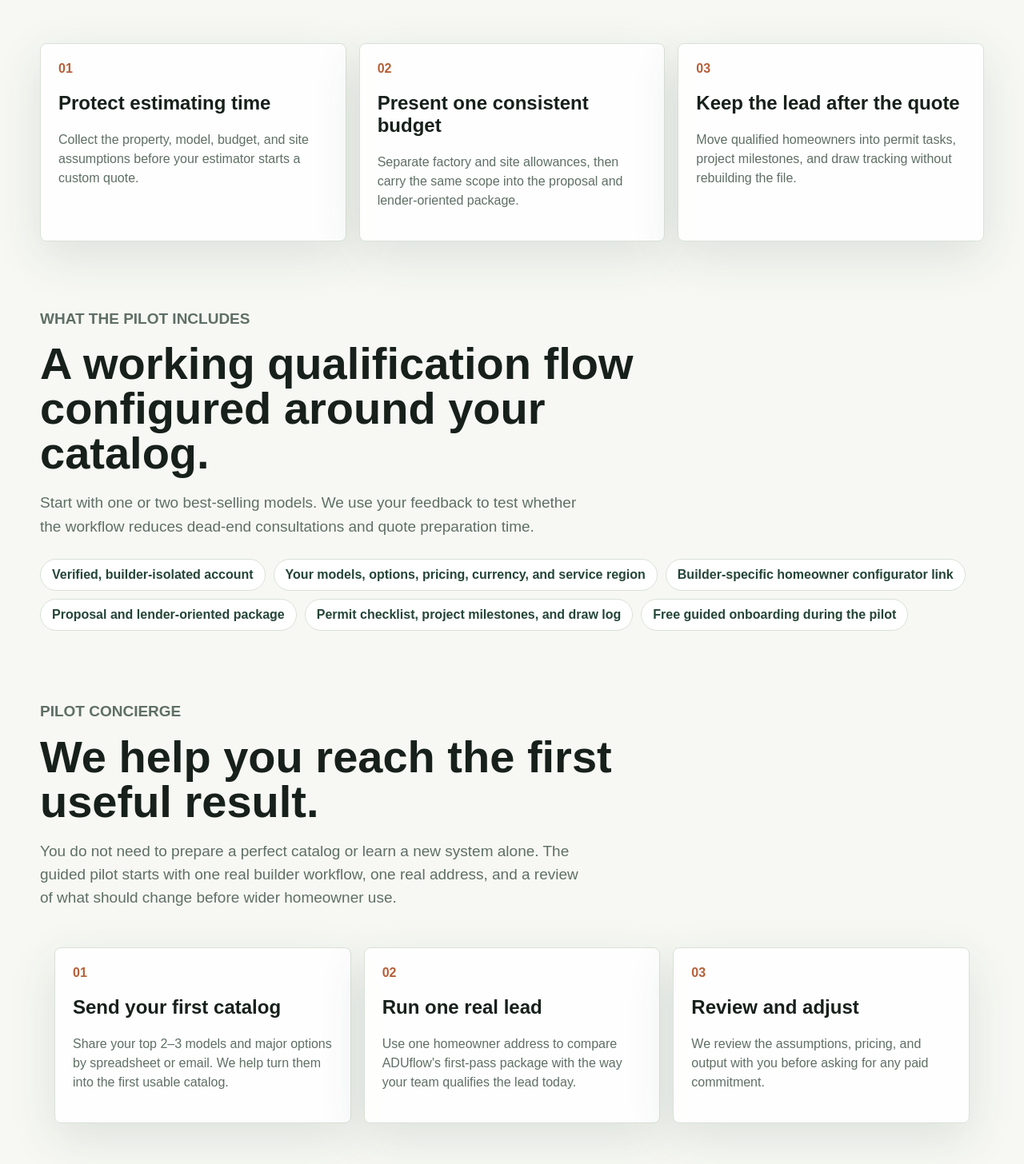
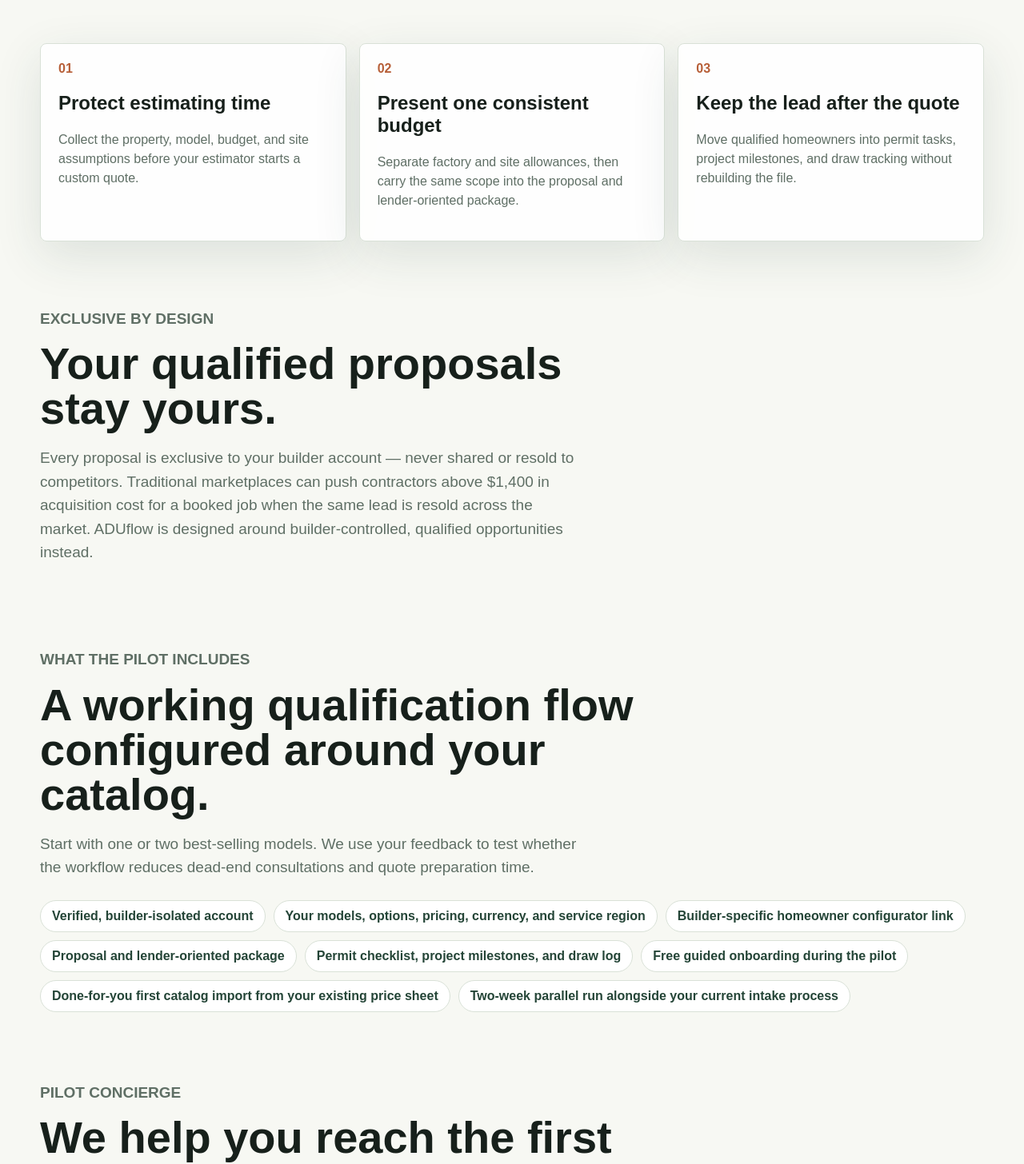
Before and after one commit to vlkovalev/Aduflow, a Next.js app: page /for-builders in a window 1280 px wide. Shown: the part 429-1885 px from the top of the page at 80% size. Built offline with nearby package versions, Linux system fonts and the light colour scheme; no server answers.

Commit message:
Strengthen builder pilot offer

```diff
--- a/app/for-builders/page.tsx
+++ b/app/for-builders/page.tsx
@@ -32,6 +32,8 @@ const pilotIncludes = [
   "Proposal and lender-oriented package",
   "Permit checklist, project milestones, and draw log",
   "Free guided onboarding during the pilot",
+  "Done-for-you first catalog import from your existing price sheet",
+  "Two-week parallel run alongside your current intake process",
 ];
 
 const conciergeSteps = [
@@ -78,6 +80,17 @@ export default function ForBuildersPage() {
             <p>{outcome.copy}</p>
           </article>
         ))}
+      </section>
+      <section className="band">
+        <div className="sectionHeader">
+          <p className="eyebrow">Exclusive by design</p>
+          <h2>Your qualified proposals stay yours.</h2>
+          <p>
+            Every proposal is exclusive to your builder account — never shared or resold to competitors. Traditional
+            marketplaces can push contractors above $1,400 in acquisition cost for a booked job when the same lead is
+            resold across the market. ADUflow is designed around builder-controlled, qualified opportunities instead.
+          </p>
+        </div>
       </section>
       <section className="band">
         <div className="sectionHeader">
--- a/app/terms/page.tsx
+++ b/app/terms/page.tsx
@@ -12,6 +12,7 @@ export default function TermsPage() {
       <h2>Planning tool only</h2><p>ADUflow provides preliminary feasibility, pricing, proposal, permit-checklist, lender-package, and project-workflow tools. Results are estimates and are not a final quote, professional design, legal advice, financing approval, permit approval, or guarantee that a project can be built.</p>
       <h2>Builder responsibility</h2><p>Builders are responsible for their catalog, pricing, credentials, licenses, insurance, communications, contracts, regulatory compliance, and all representations made to homeowners. Users must independently verify zoning, site conditions, utilities, engineering, permitting, taxes, and construction costs.</p>
       <h2>Accounts and acceptable use</h2><p>You must provide accurate information, protect account credentials, and promptly report suspected misuse. You may not probe, disrupt, scrape, reverse engineer, misuse another tenant&apos;s information, submit unlawful content, or use the service to deceive or harm others.</p>
+      <h2>Pilot participation and graduation</h2><p>The current guided pilot is free and is not offered for an indefinite term. Once at least three pilot builders have each closed two or more deals sourced through ADUflow (the &ldquo;graduation trigger&rdquo;), we will give all pilot builders advance notice and a graduation date, after which pilot accounts convert to the founding-builder tier described on the <Link href="/pricing">pricing page</Link>. A builder who does not want to continue on paid terms may opt out and stop using the service any time before the graduation date, with no further obligation. Continued use of the service on or after the graduation date constitutes acceptance of the founding-tier pricing and terms then in effect.</p>
       <h2>Billing</h2><p>Paid plans are month-to-month and renew until canceled through the billing portal. Base fees and included usage are shown on the pricing and checkout pages. Qualified-proposal overages are billed according to the selected plan. Except where law requires otherwise, charges already incurred are non-refundable. Canceling stops future renewals but does not erase amounts already due.</p>
       <h2>Service availability</h2><p>We may change, suspend, or discontinue features and may restrict access to protect users or the service. Pilot features may change and are provided without a long-term availability commitment.</p>
       <h2>Warranty and liability</h2><p>The service is provided on an &ldquo;as available&rdquo; basis. To the maximum extent permitted by law, ADUflow disclaims implied warranties and is not liable for indirect, special, consequential, or lost-profit damages. ADUflow&apos;s aggregate liability for a paid account is limited to fees paid for the service during the previous three months.</p>
```
Also changed, not shown: 2 other files (tests, documents, lock files or other folders).
